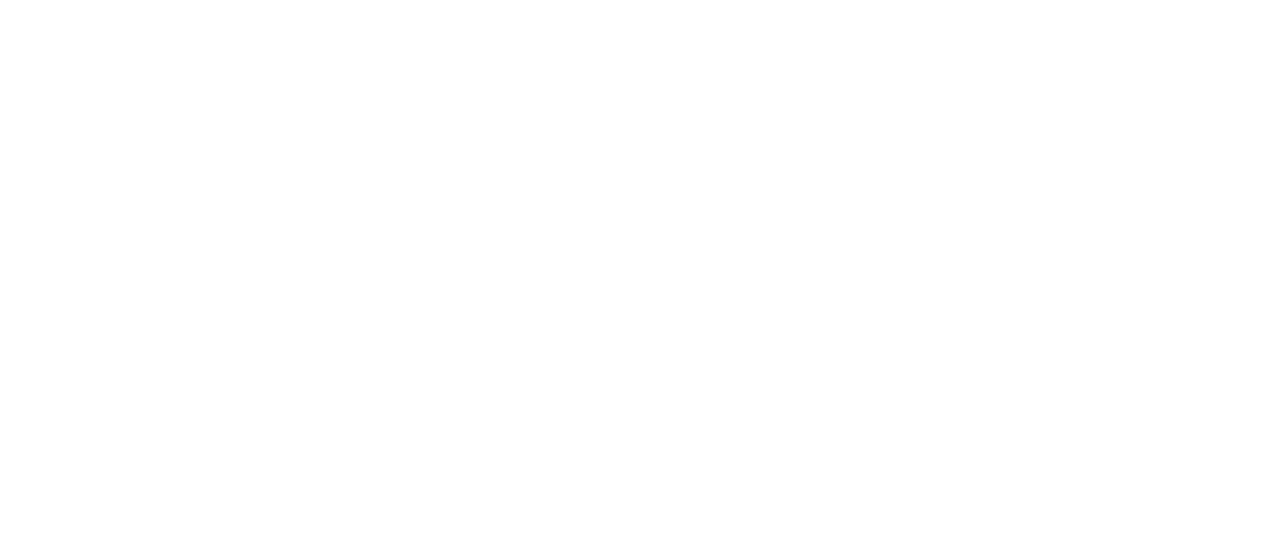
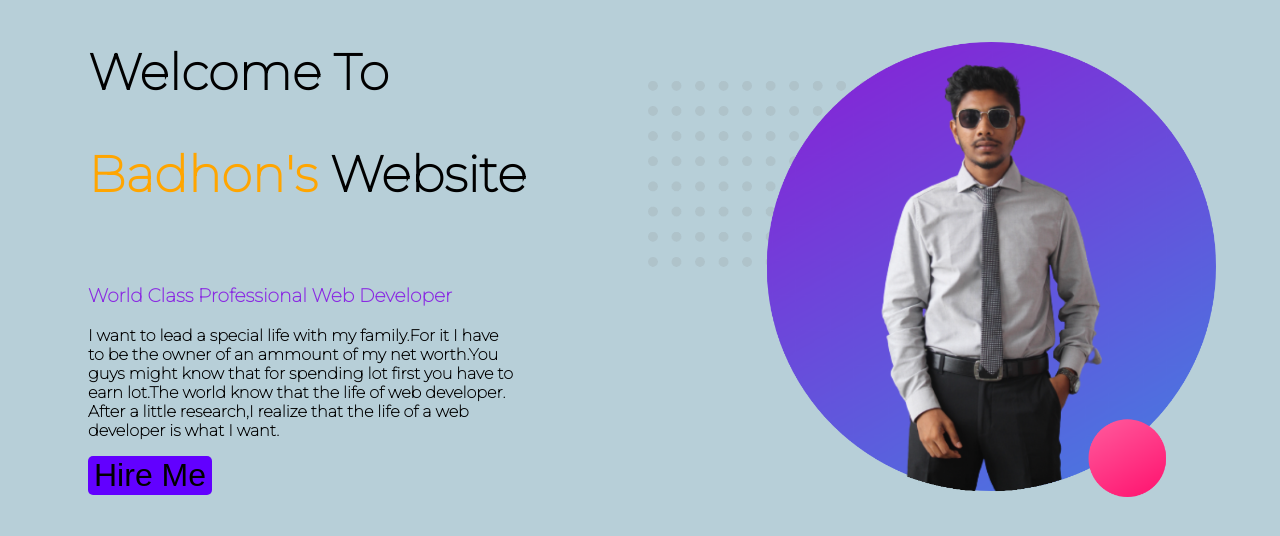
Before and after one commit to Badhon123456789/web-portfolio, a plain HTML site: page index.html in a window 1280 px wide. Drawn offline with Linux system fonts and the light colour scheme; files whose address does not match are found by name.

Commit message:
new change

```diff
--- a/index.html
+++ b/index.html
@@ -3,9 +3,28 @@
 <head>
 
     <title>Badhon's Website</title>
+    <style>
+        @import url('https://fonts.googleapis.com/css2?family=Montserrat:wght@100&display=swap');
+        </style>
     <link rel="stylesheet" href="style.css">
 </head>
 <body>
+   <section class="margin">
+    <div id="second">
+        <img src="C:\Web Development\Projects\web-portfolio\Images\developer-portfolio\image 12.png" >
+    </div>
+    <div id="first">
+        <h1>Welcome To </h1>
+        <h1> <span class="highlight">Badhon's</span> Website</h1><br>
+        <h3>World Class Professional Web Developer</h3>
+        <p>I want to lead a special life with my family.For it I have to be the owner of an ammount of my net worth.You guys might know that for spending lot first you have to earn lot.The world know that the life of web developer. After a little research,I realize that the life of a web developer is what I want. </p>
+
+        <button>Hire Me</button>
+    </div>
+
+
+
+   </section>
 
 </body>
 </html>
--- a/style.css
+++ b/style.css
@@ -0,0 +1,42 @@
+body{
+    font-family: 'Montserrat', sans-serif;
+    font-weight: bolder;
+    background-color: rgb(183, 207, 216);
+
+}
+h1{
+    font-size: 50px;
+    margin-left: 80px;
+
+
+}
+.highlight{
+    color: orange;
+}
+h3{
+    margin-left: 80px;
+    color: blueviolet;
+
+
+}
+p{
+    margin-left: 80px;
+    margin-right: 60%;
+}
+#second{
+    position: absolute;
+    margin-left: 50%;
+    margin-right: 5%
+
+}
+img{
+    height: 100%;
+    width: 100%;
+}
+button{
+    margin-left: 80px;
+    background-color: rgb(98, 0, 255);
+    font-size: xx-large;
+    border-radius: 5px;
+    border-style: none;
+}
```
Also changed, not shown: Images/developer-portfolio/dream-bg.png (renamed from Images/dream-bg.png), Images/developer-portfolio/exp-bg.png (renamed from Images/exp-bg.png), Images/developer-portfolio/image 12.png (added), Images/developer-portfolio/jhankar.png (renamed from Images/jhankar.png), Images/developer-portfolio/jhankar2.png (renamed from Images/jhankar2.png), Images/developer-portfolio/my-bg.png (renamed from Images/my-bg.png), Images/developer-portfolio/my-bg2.png (renamed from Images/my-bg2.png), Images/developer-portfolio/top-banner.png (renamed from Images/top-banner.png).
